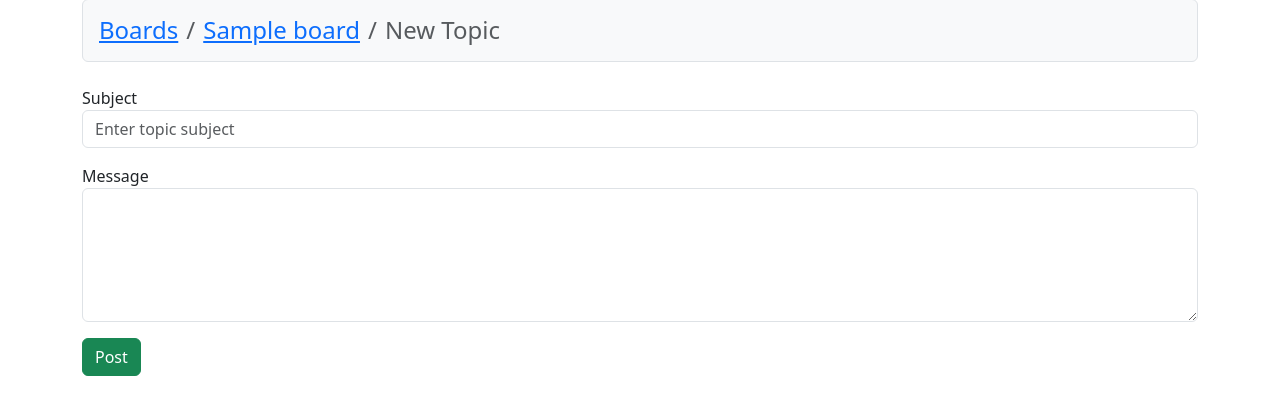
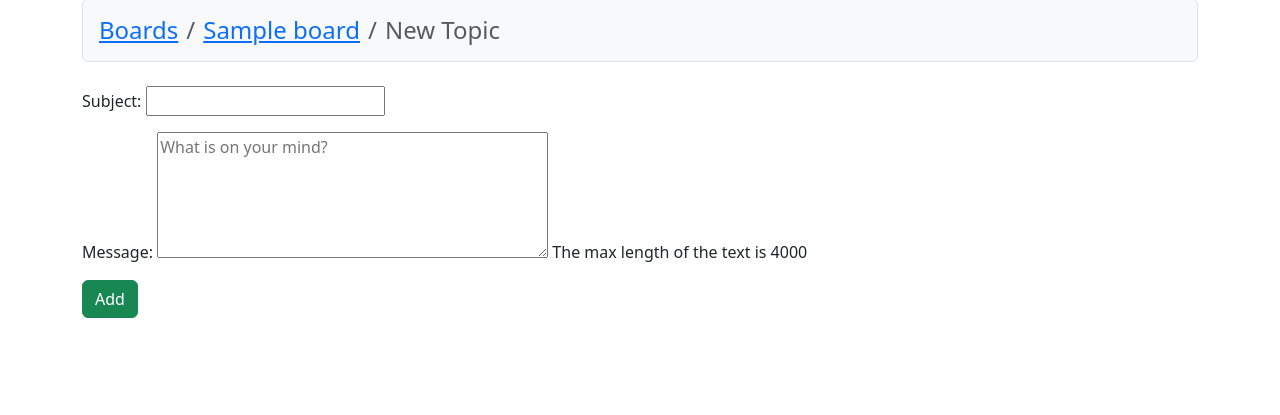
Before and after one commit to Ameramahmoud22/Discussion_board, a Django app: page /boards/1/new/ in a window 1280 px wide. Shown: the part 25-440 px from the top of the page. Run offline with Django 5.2, Linux system fonts and the light colour scheme; tables that the repository leaves empty hold one stand-in row (values such as "Sample post").

Commit message:
modefy new_topic and make it use django form

```diff
--- a/boards/views.py
+++ b/boards/views.py
@@ -1,8 +1,9 @@
-from django.shortcuts import render, get_object_or_404 , redirect
+from django.shortcuts import render, get_object_or_404, redirect
 from django.http import HttpResponse, Http404
 from .models import Board
 from .models import User
-from .models import Topic , Post
+from .models import Topic, Post
+from .forms import NewTopicForm
 
 # Create your views here.
 
@@ -28,24 +29,23 @@
 
 def new_topic(request, board_id):
     board = get_object_or_404(Board, pk=board_id)
+    user = User.objects.first()
+    if request.method == "POST":
+        form = NewTopicForm(request.POST)
+        if form.is_valid():
+            topic = form.save(commit=False)
+            topic.board = board
+            topic.created_by = user
+            topic.save()
 
-    if request.method == 'POST':
-        subject = request.POST['subject']
-        message = request.POST['message']
-        user = User.objects.first()  # temporary, until we add authentication
+            post = Post.objects.create(
+                message=form.cleaned_data.get('message'),
+                created_by=user,
+                topic=topic
 
-        topic = Topic.objects.create(
-            subject=subject,
-            board=board,
-            created_by=user
-        )
+            )
+            return redirect('board_topics', board_id=board.pk)
+    else:
+        form = NewTopicForm()
 
-        post = Post.objects.create(
-            message=message,
-            topic=topic,
-            created_by=user
-        )
-
-        return redirect('board_topics', board_id=board.pk)
-
-    return render(request, 'new_topic.html', {'board': board})
+    return render(request, 'new_topic.html', {'board': board, 'form': form})
--- a/templates/new_topic.html
+++ b/templates/new_topic.html
@@ -13,34 +13,11 @@
   </ol>
 </nav>
 {% endblock %}
+
 {% block content %}
-<form method="post">
-  {% csrf_token %}
-
-  <div class="form-group mb-3">
-    <label for="id_subject">Subject</label>
-    <input
-      type="text"
-      class="form-control"
-      id="id_subject"
-      name="subject"
-      placeholder="Enter topic subject"
-      required
-    />
-  </div>
-
-  <div class="form-group mb-3">
-    <label for="id_message">Message</label>
-    <textarea
-      class="form-control"
-      id="id_message"
-      name="message"
-      rows="5"
-      placeholder="Write your message here..."
-      required>
-    </textarea>
-  </div>
-
-  <button type="submit" class="btn btn-success">Post</button>
-</form>
+  <form method="post" novalidate>
+    {% csrf_token %}
+    {{form.as_p}}
+    <button type="submit" class="btn btn-success">Add</button>
+  </form>
 {% endblock %}
```
